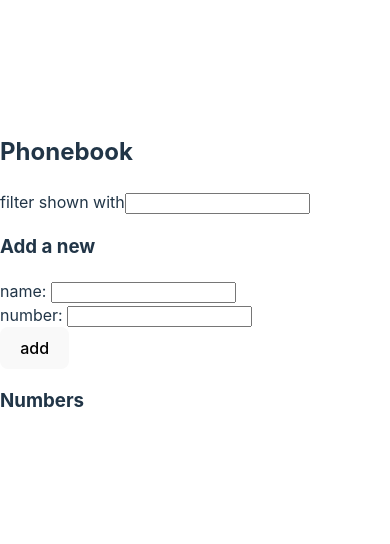
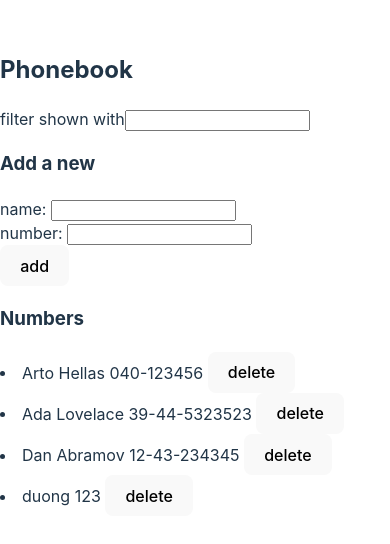
Before and after one commit to alexha11/FullStackUniversityOfHelsinki, a React (Vite) app in the folder part2/phonebook/: page / in a window 390 px wide. Shown: the part 148-692 px from the top of the page. Built offline with nearby package versions, Linux system fonts and the light colour scheme; data requests are answered from the project's data file.

Commit message:
done phonebook step9

```diff
--- a/part2/phonebook/db.json
+++ b/part2/phonebook/db.json
@@ -1,3 +1,24 @@
 {
-  "persons": []
+  "persons": [
+    {
+      "name": "Arto Hellas",
+      "number": "040-123456",
+      "id": 1
+    },
+    {
+      "name": "Ada Lovelace",
+      "number": "39-44-5323523",
+      "id": 2
+    },
+    {
+      "name": "Dan Abramov",
+      "number": "12-43-234345",
+      "id": 3
+    },
+    {
+      "name": "duong",
+      "number": "123",
+      "id": 4
+    }
+  ]
 }
--- a/part2/phonebook/src/App.jsx
+++ b/part2/phonebook/src/App.jsx
@@ -56,7 +56,7 @@ const App = () => {
   );
 
   const handleDelete = (id, name) => {
-   // window.confirm('Delete ' + name + ' ?')
+   window.confirm('Delete ' + name + ' ?')
       personService
       .remove(id).then((deletedPersons => {
         setPersons(
--- a/part2/phonebook/src/components/Persons.jsx
+++ b/part2/phonebook/src/components/Persons.jsx
@@ -1,7 +1,9 @@
 const NameLists = ({nameList, handleDelete }) => {
     return (
       <li>
-        {nameList.name} {nameList.number} <button onClick={handleDelete(nameList.id, nameList.name)}>delete</button>
+        {nameList.name} {nameList.number} <button onClick={() => {
+          handleDelete(nameList.id, nameList.name)
+        }}>delete</button>
       </li>
     );
   };
```
